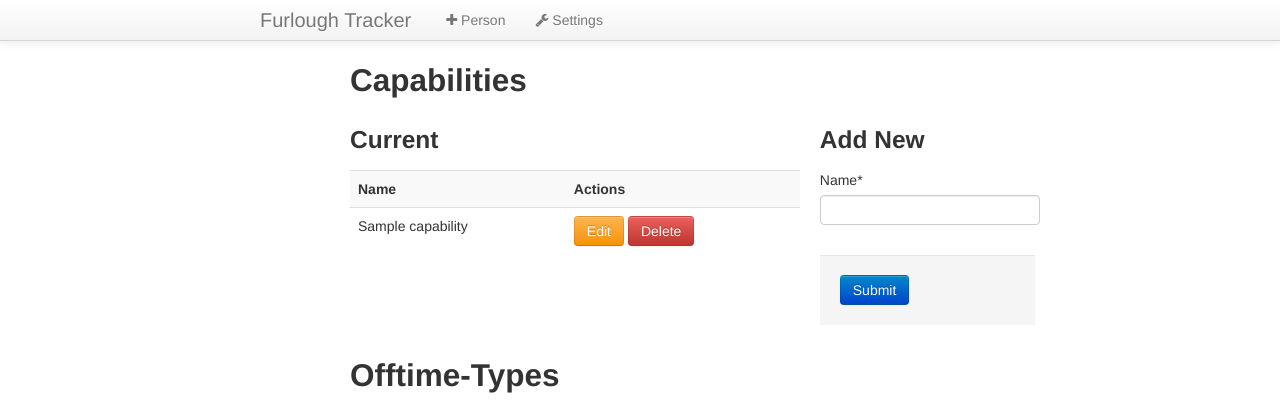
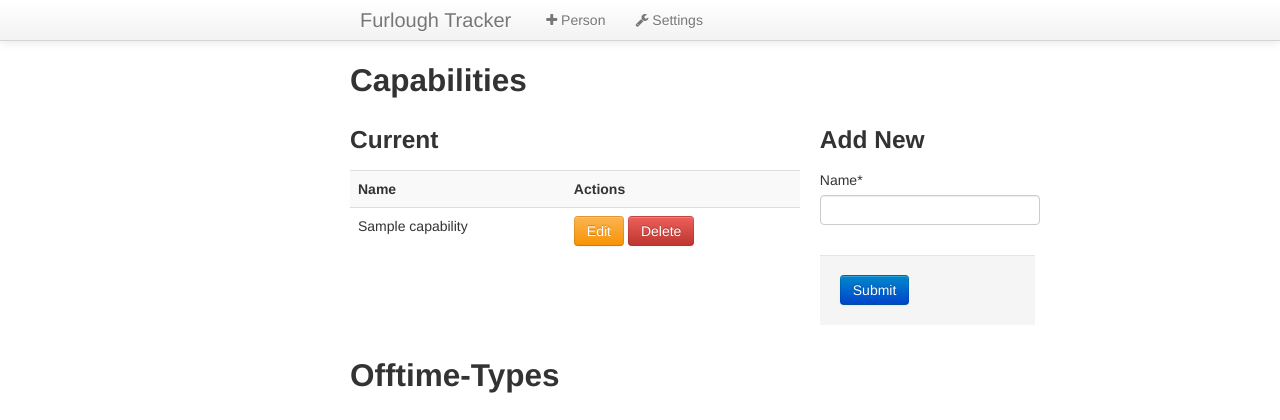
Before and after one commit to davidhalter/furlough, a Django app: page /settings.html in a window 1280 px wide. Shown: the top 420 px of the page. Run offline with Django 3.2, Linux system fonts and the light colour scheme; tables that the repository leaves empty hold one stand-in row (values such as "Sample post"); some libraries are stand-ins or nearby versions.

Commit message:
move title :-)

```diff
--- a/furlough/static/style.css
+++ b/furlough/static/style.css
@@ -32,7 +32,7 @@ body {
 }
 
 #nav-container {
-    margin-left: 260px;
+    margin-left: 360px;
 }
 
 #sidebar-content {
```
